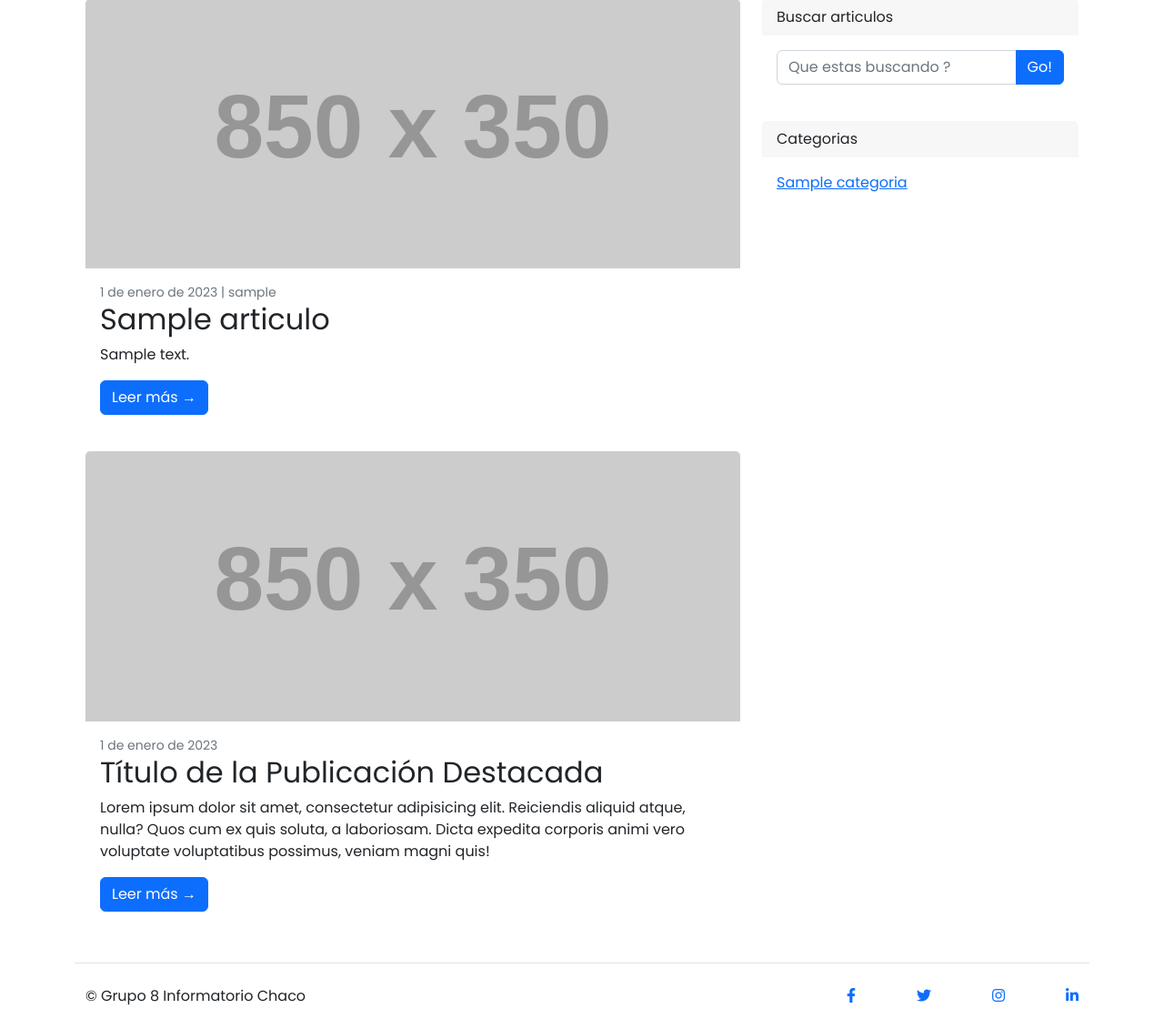
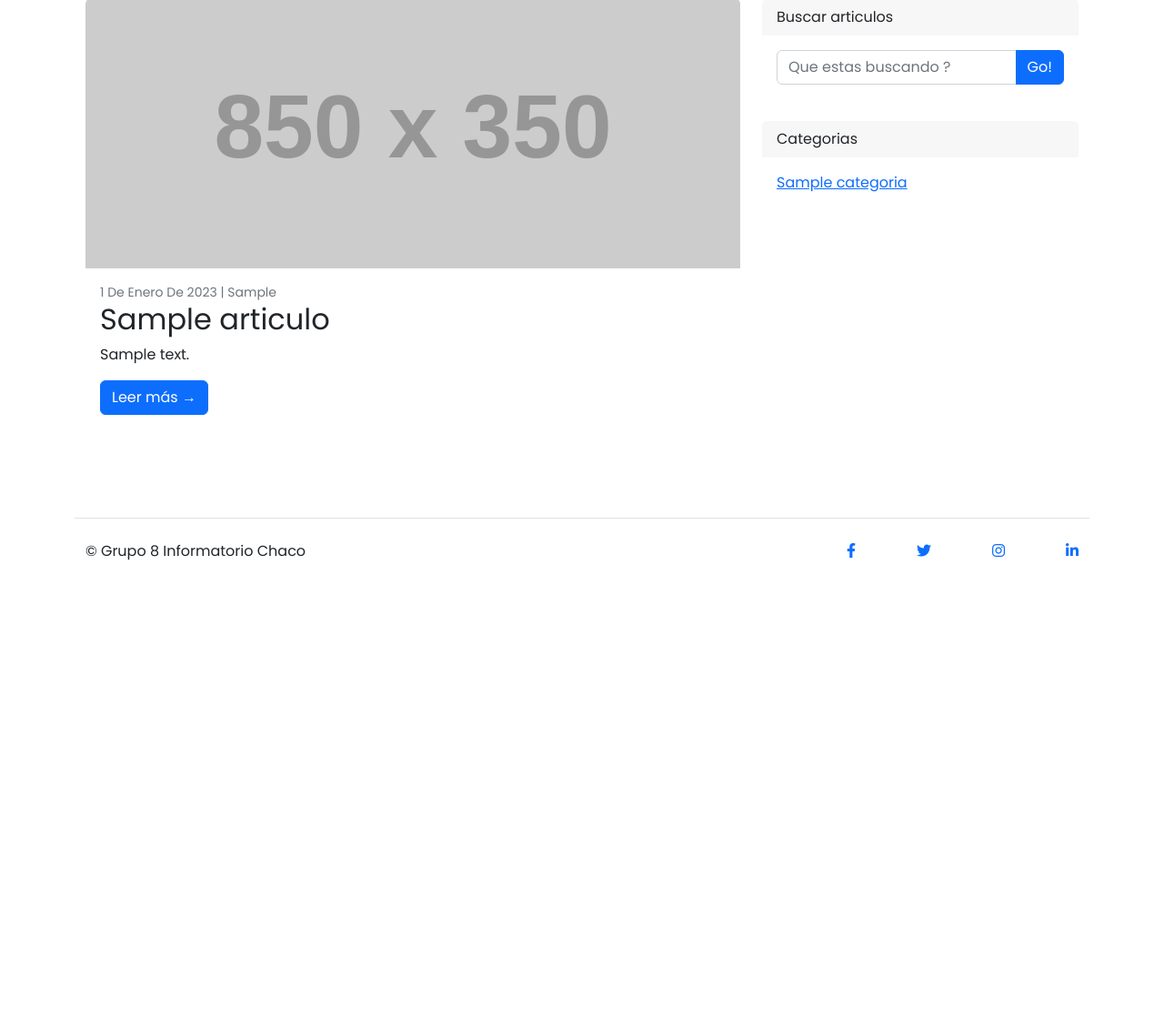
Before and after one commit to marelizal/grupo8-blogTurismo, a Django app: page / in a window 1280 px wide. Shown: the part 158-1289 px from the top of the page at 91% size. After the commit the page ends 774 px from the top, so only its background shows below. Run offline with Django 4.2, Linux system fonts and the light colour scheme; tables that the repository leaves empty hold one stand-in row (values such as "Sample post"); grey boxes labelled with a size stand in for pictures from a placeholder-image service; some libraries are stand-ins or nearby versions.

Commit message:
Se modifico el contenido del post para que muestre solo 100 caracteres

```diff
--- a/src/templates/core/index.html
+++ b/src/templates/core/index.html
@@ -6,29 +6,17 @@
 <div class="row">
   <div class="col">
 
-
   {% for publicacion in ultimas_publicaciones %}
-
       <div class="card mb-4">
           <a href="#!"><img class="card-img-top" src="https://dummyimage.com/850x350/dee2e6/6c757d.jpg" alt="..." /></a>
           <div class="card-body">
-            <div class="small text-muted">1 de enero de 2023 | {{publicacion.autor}} </div>
+              <div class="small text-muted text-capitalize">1 de enero de 2023 | {{publicacion.autor}} </div>
               <h2 class="card-title"> {{publicacion.titulo}} </h2>
-            <p class="card-text"> {{publicacion.contenido}} </p>
+              <p class="card-text"> {{publicacion.contenido|slice:":100"}} </p>
               <a class="btn btn-primary" href="#!">Leer más →</a>
           </div>
       </div>
   {% endfor %}
-
-    <div class="card mb-4">
-        <a href="#!"><img class="card-img-top" src="https://dummyimage.com/850x350/dee2e6/6c757d.jpg" alt="..." /></a>
-        <div class="card-body">
-            <div class="small text-muted">1 de enero de 2023</div>
-            <h2 class="card-title">Título de la Publicación Destacada</h2>
-            <p class="card-text">Lorem ipsum dolor sit amet, consectetur adipisicing elit. Reiciendis aliquid atque, nulla? Quos cum ex quis soluta, a laboriosam. Dicta expedita corporis animi vero voluptate voluptatibus possimus, veniam magni quis!</p>
-            <a class="btn btn-primary" href="#!">Leer más →</a>
-        </div>
-    </div>
 
 
 
```
Lines whose indentation alone changed are shown as unchanged.
